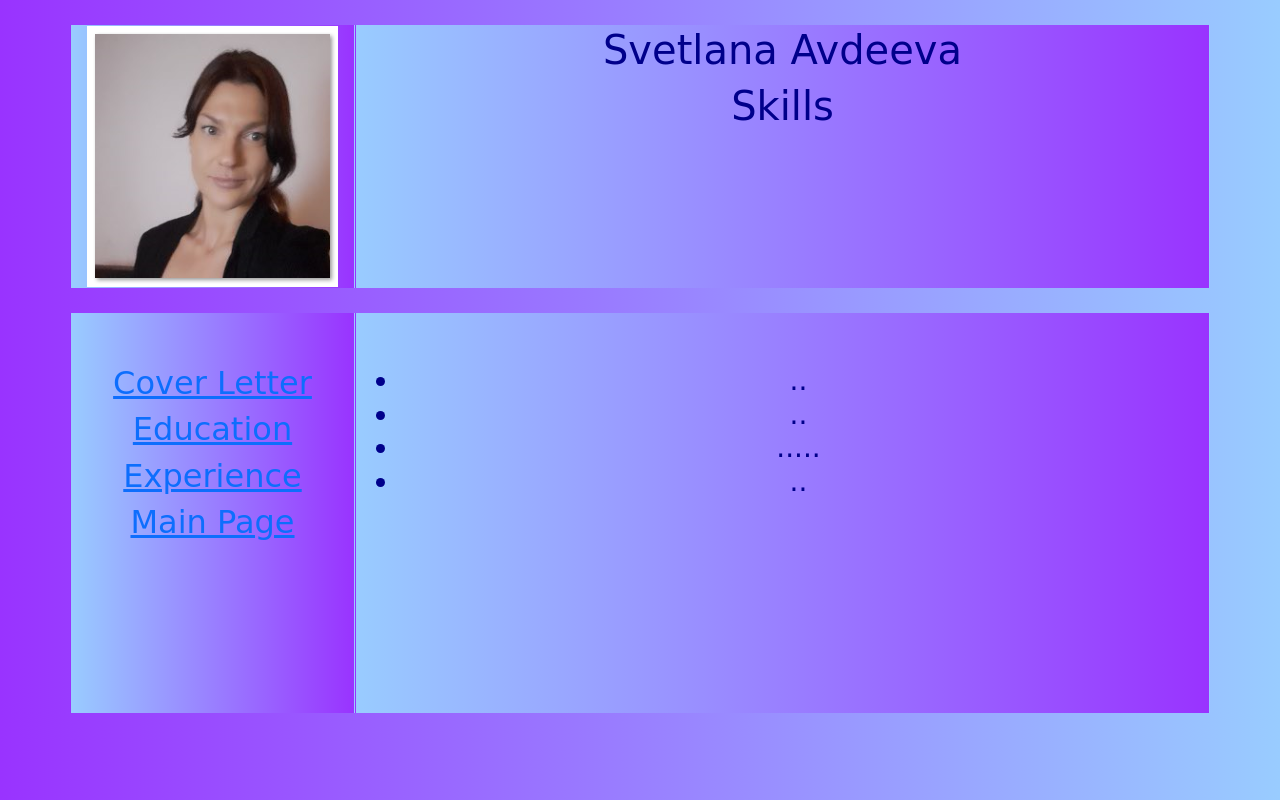
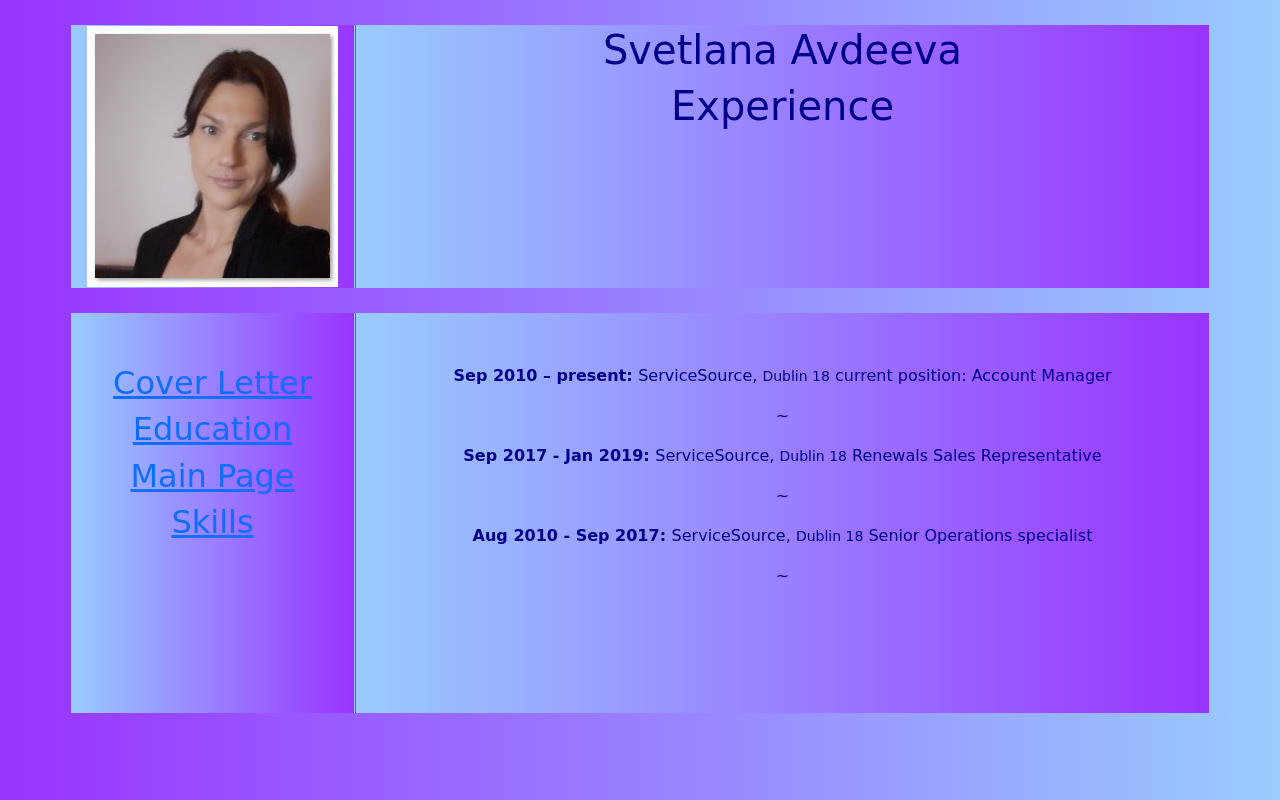
Before and after one commit to SvetlanaAvdeeva/SvetlanaAvdeeva.github.io, a plain HTML site: page Experience/index.html in a window 1280 px wide. Drawn offline with nearby package versions, Linux system fonts and the light colour scheme.

Commit message:
Update index.html

```diff
--- a/Experience/index.html
+++ b/Experience/index.html
@@ -1,7 +1,7 @@
 <!DOCTYPE html>
 <html>
 	<head>
-		<title>Skills</title>
+		<title>Experience</title>
 		<link href="https://cdn.jsdelivr.net/npm/bootstrap@5.1.3/dist/css/bootstrap.min.css" rel="stylesheet" integrity="sha384-1BmE4kWBq78iYhFldvKuhfTAU6auU8tT94WrHftjDbrCEXSU1oBoqyl2QvZ6jIW3" crossorigin="anonymous">
 		<script src="https://cdn.jsdelivr.net/npm/bootstrap@5.1.3/dist/js/bootstrap.bundle.min.js" integrity="sha384-ka7Sk0Gln4gmtz2MlQnikT1wXgYsOg+OMhuP+IlRH9sENBO0LRn5q+8nbTov4+1p" crossorigin="anonymous"></script>
 		<link rel="stylesheet" href="../style/style.css"/>
@@ -14,23 +14,23 @@
 				</div>
 				<div class="col-sm-9 col-lg-9 show">
 					<h1>Svetlana Avdeeva</h1>
-					<h1>Skills</h1>
+					<h1>Experience</h1>
 				</div>
 			</div>
 			<div class="row">
 				<div class="col-sm-3 col-lg-3 show sidebar">
 					<h2 id="links"><a href="../Cover Letter/index.html">Cover Letter</a></h2>
 					<h2 id="links"><a href="../Education/index.html">Education</a></h2>
-					<h2 id="links"><a href="../Experience/index.html">Experience</a></h2>
 					<h2 id="links"><a href="../index.html">Main Page</a></h2>
+					<h2 id="links"><a href="../Skills/index.html">Skills</a></h2>
 				</div>
 				<div class="col-sm-9 col-lg-9 show sidebar">
-					<h3><ul>
-						<li>..</li>
-						<li>..</li>
-						<li>.....</li>
-						<li>..</li>
-					</ul></h3>
+					<b><p>Sep 2010 – present: </b>ServiceSource, <small>Dublin 18</small> current position: Account Manager</p>
+					<p>~</p>
+					<b><p>Sep 2017 - Jan 2019: </b>ServiceSource, <small>Dublin 18</small> Renewals Sales Representative</p>
+					<p>~</p>
+					<b><p>Aug 2010 - Sep 2017: </b>ServiceSource, <small>Dublin 18</small> Senior Operations specialist</p>
+					<p>~</p>
 				</div>
 			</div>
 		</div>
```
